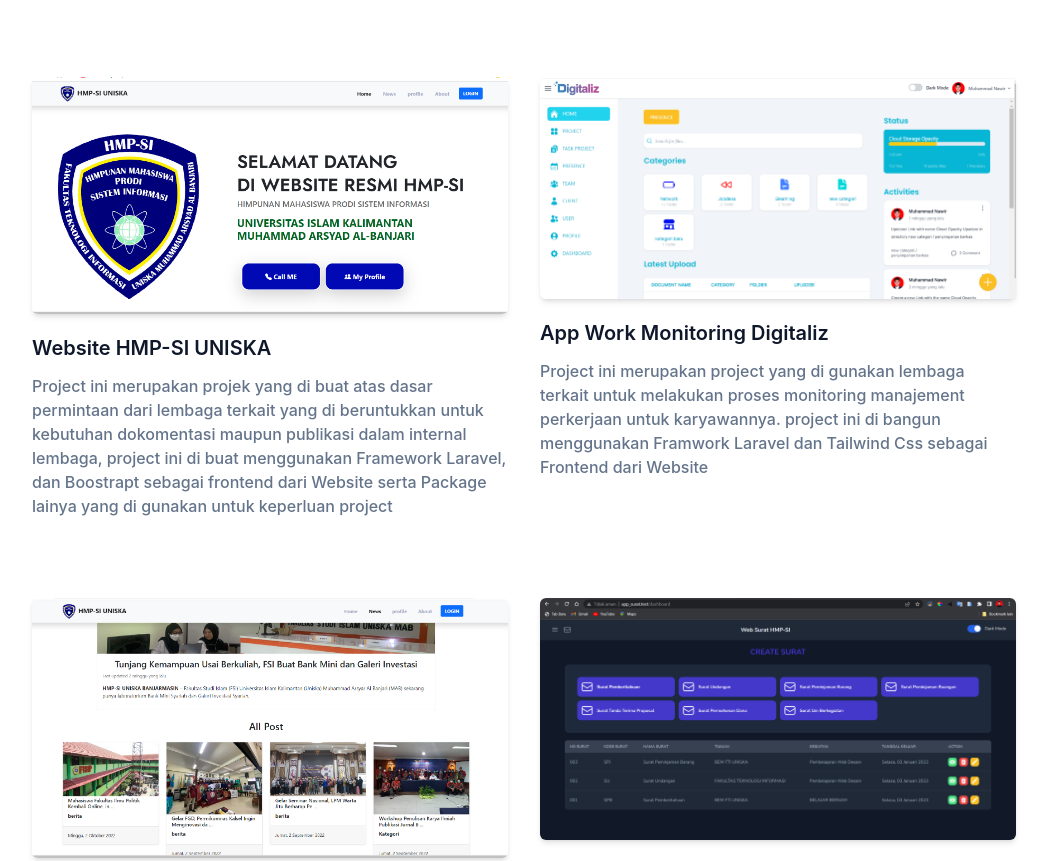
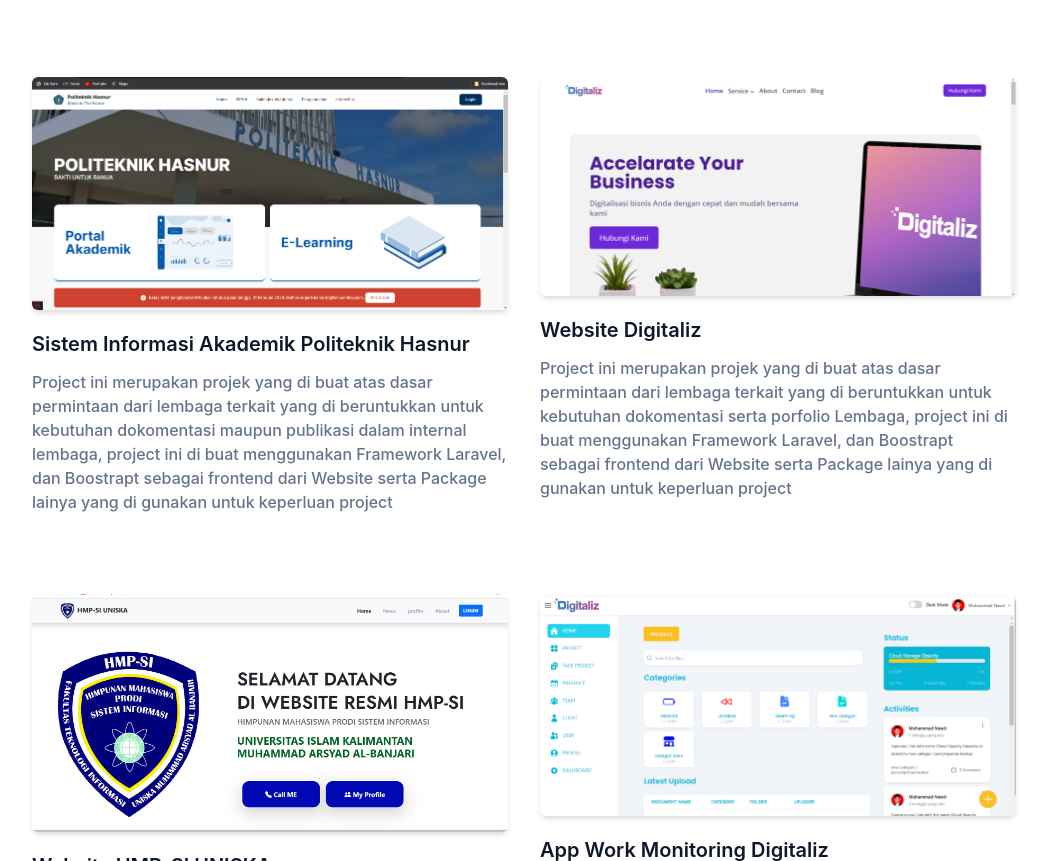
Before and after one commit to nawir177/portfolio-tailwind-css, a website: page index.html in a window 1280 px wide. Shown: the part 2299-3160 px from the top of the page, without its empty margins (116-1163 px from the left). Drawn offline with nearby package versions, Linux system fonts and the light colour scheme.

Commit message:
upadated project

```diff
--- a/index.html
+++ b/index.html
@@ -258,6 +258,31 @@
 
                </div>
                <div class="w-full px-3 flex flex-wrap justify-center xl:w-10/12 xl:mx-auto">
+                  <div class="mb-12 p-4 md:w-1/2" data-aos="fade-up" data-aos-duration="1000">
+                     <div class="rounded-md shadow-md overflow-hidden">
+                        <img src="img/portfolio/7.png" alt="" width="w-full">
+                     </div>
+                     <h3 class="font-semibold text-xl text-dark mt-5 mb-3">Sistem Informasi Akademik Politeknik Hasnur
+                     </h3>
+                     <p class="text-base font-medium text-secondary">
+                        Project ini merupakan projek yang di buat atas dasar permintaan dari lembaga terkait yang di
+                        beruntukkan untuk kebutuhan dokomentasi maupun publikasi dalam internal lembaga, project ini di
+                        buat menggunakan Framework Laravel, dan Boostrapt sebagai frontend dari Website serta Package
+                        lainya yang di gunakan untuk keperluan project
+                     </p>
+                  </div>
+                  <div class="mb-12 p-4 md:w-1/2" data-aos="fade-up" data-aos-duration="1000">
+                     <div class="rounded-md shadow-md overflow-hidden">
+                        <img src="img/portfolio/6.png" alt="" width="w-full">
+                     </div>
+                     <h3 class="font-semibold text-xl text-dark mt-5 mb-3">Website Digitaliz</h3>
+                     <p class="text-base font-medium text-secondary">
+                        Project ini merupakan projek yang di buat atas dasar permintaan dari lembaga terkait yang di
+                        beruntukkan untuk kebutuhan dokomentasi serta porfolio Lembaga, project ini di
+                        buat menggunakan Framework Laravel, dan Boostrapt sebagai frontend dari Website serta Package
+                        lainya yang di gunakan untuk keperluan project
+                     </p>
+                  </div>
                   <div class="mb-12 p-4 md:w-1/2" data-aos="fade-up" data-aos-duration="1000">
                      <div class="rounded-md shadow-md overflow-hidden">
                         <img src="img/portfolio/1.png" alt="" width="w-full">
```
Also changed, not shown: dist/output.css, img/portfolio/6.png (added), img/portfolio/7.png (added).
